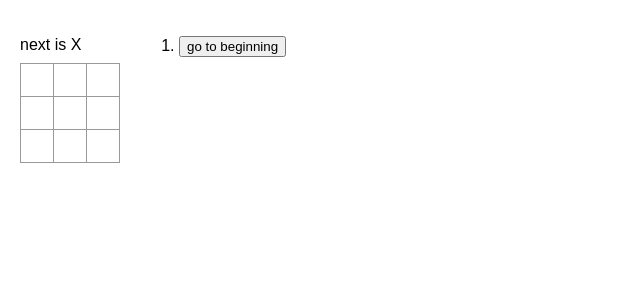
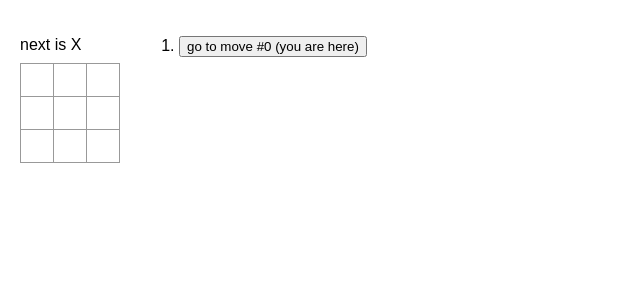
Before and after one commit to maxstepanyuk/tutorials-i-followed, a React (Vite) app in the folder react/tic-tac-toe/: page / in a window 1280 px wide. Shown: the top 300 px of the page, without its empty margins (0-640 px from the left). Built offline with nearby package versions, Linux system fonts and the light colour scheme.

Commit message:
react/tic-tac-toe: `Game()` add '(you are here)' for the current (selected) move

```diff
--- a/react/tic-tac-toe/src/App.tsx
+++ b/react/tic-tac-toe/src/App.tsx
@@ -99,8 +99,11 @@ export default function Game() {
 
   const movesHtml = history.map(
     (squares, moveIndex) => {
+
       let description: string;
-      if (moveIndex > 0) {
+      if (moveIndex === currentMove) {
+        description = "go to move #" + moveIndex + " (you are here)"
+      } else if (moveIndex > 0) {
         description = "go to move #" + moveIndex
       } else {
         description = "go to beginning"
```
